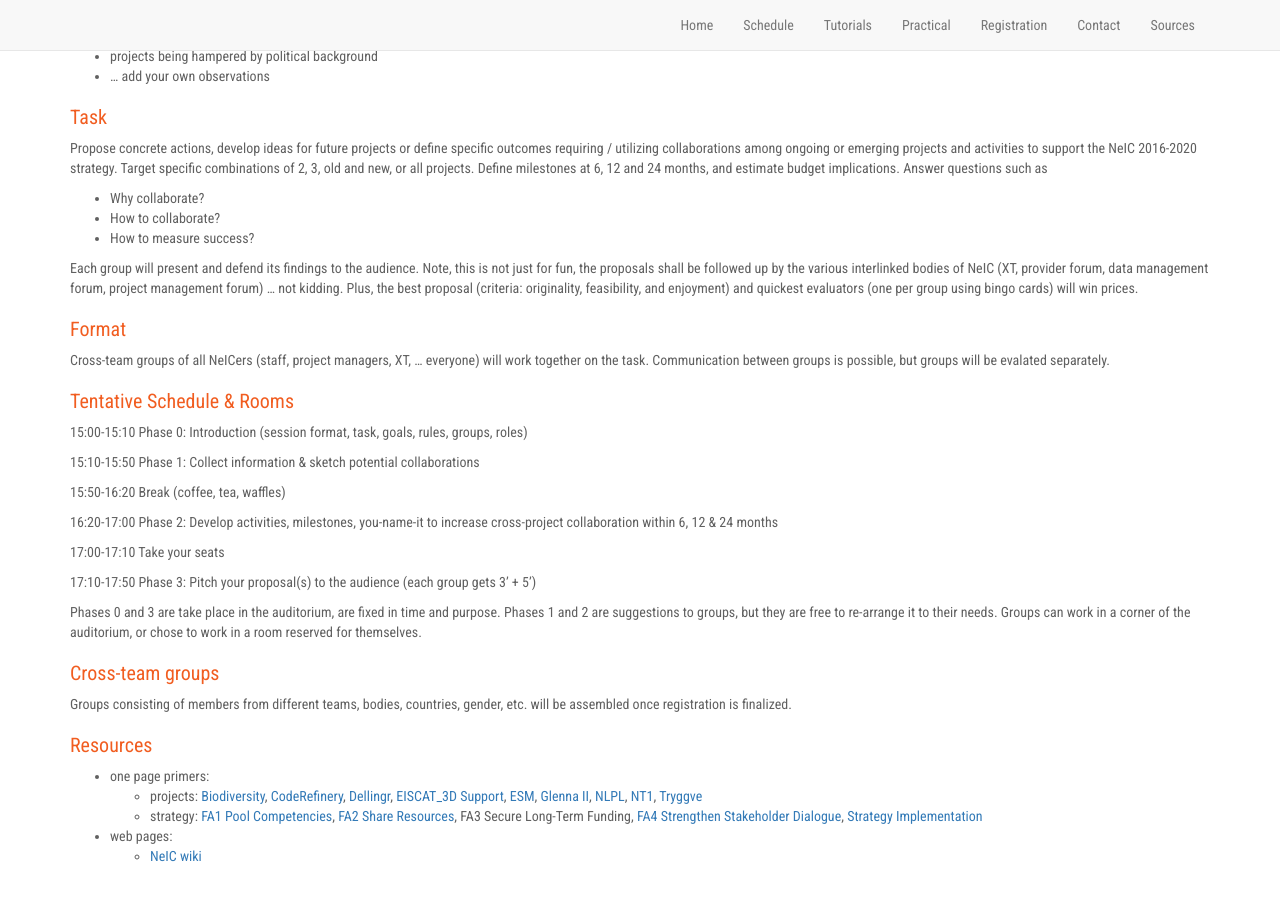
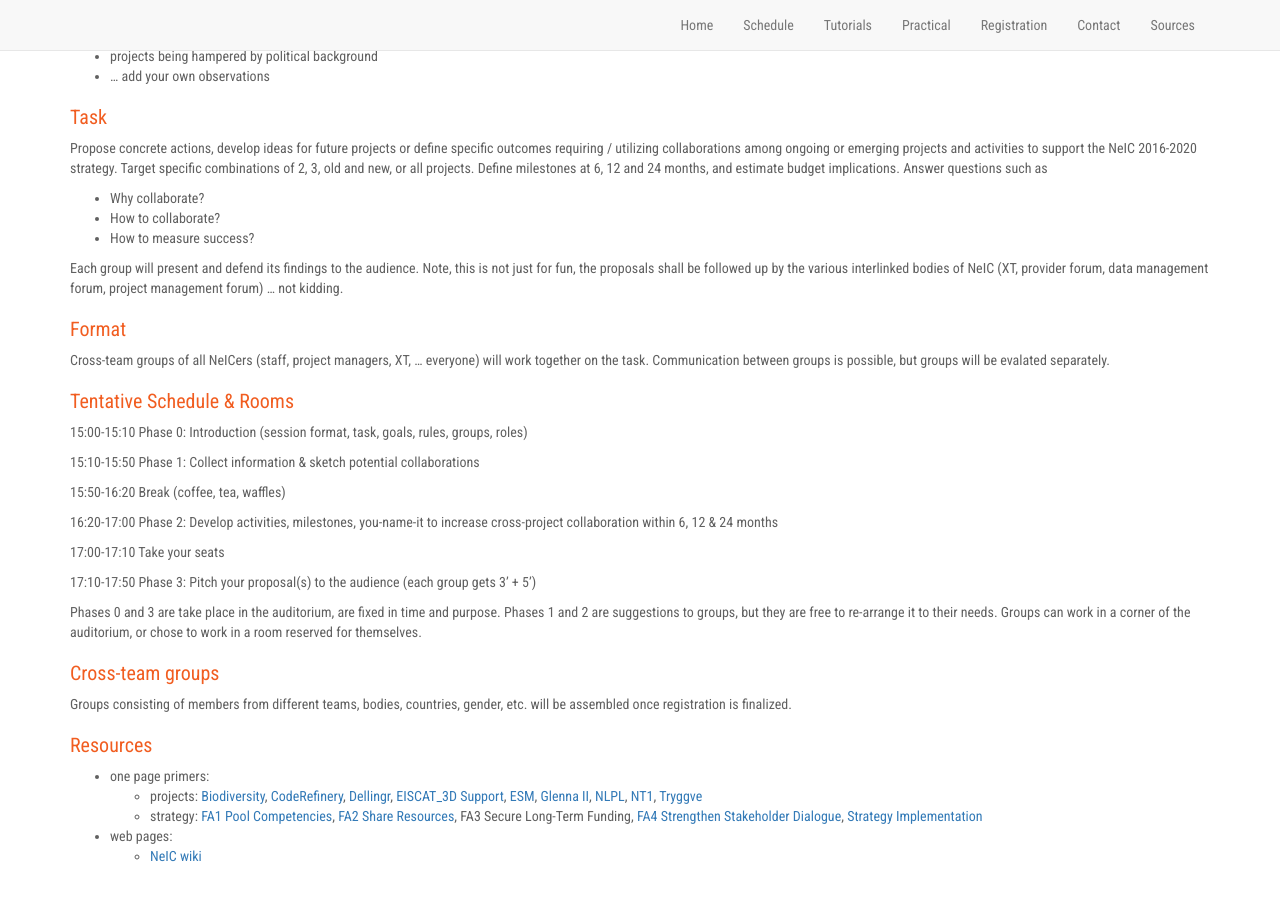
Before and after one commit to neicnordic/ahm17.neic.nordforsk.org, a Jekyll site: the page built from crossteam.md, in a window 1280 px wide and 900 px high, scrolled down 874 px. Built offline with Jekyll 4.4.1, drawn with Linux system fonts in a browser that asks for light colours; nearby versions of some CDN libraries; our own code applies the rules of GitHub Pages for plain Markdown files.

Commit message:
we will have no bingo

```diff
--- a/crossteam.md
+++ b/crossteam.md
@@ -76,8 +76,7 @@ Each group will present and defend its findings to the
 audience. Note, this is not just for fun, the proposals shall be
 followed up by the various interlinked bodies of NeIC (XT, provider
 forum, data management forum, project management forum) ... not
-kidding. Plus, the best proposal (criteria: originality, feasibility, and enjoyment) and quickest evaluators (one per group using bingo cards)
-will win prices.
+kidding.
 
 ### Format
 
```
